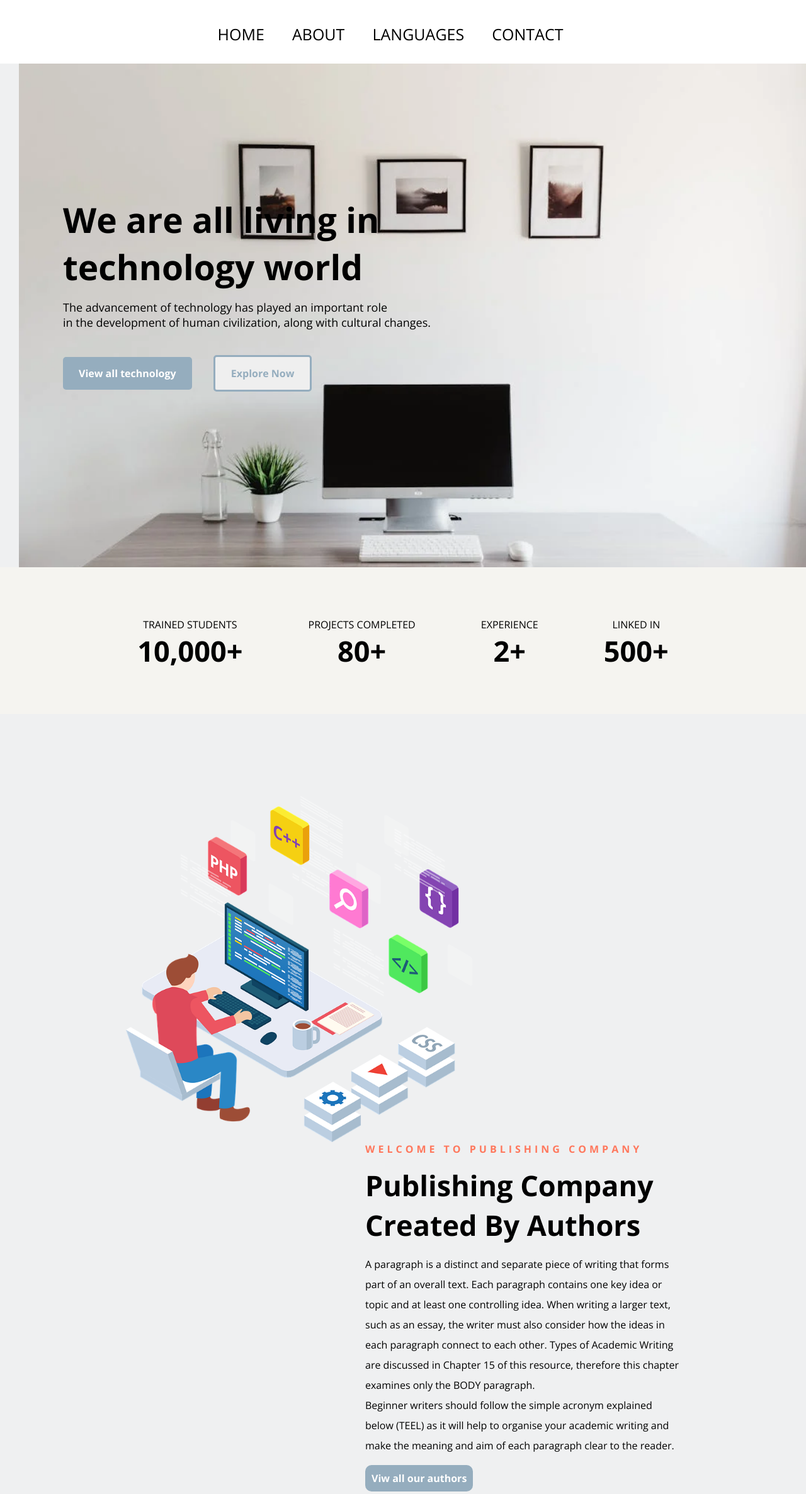
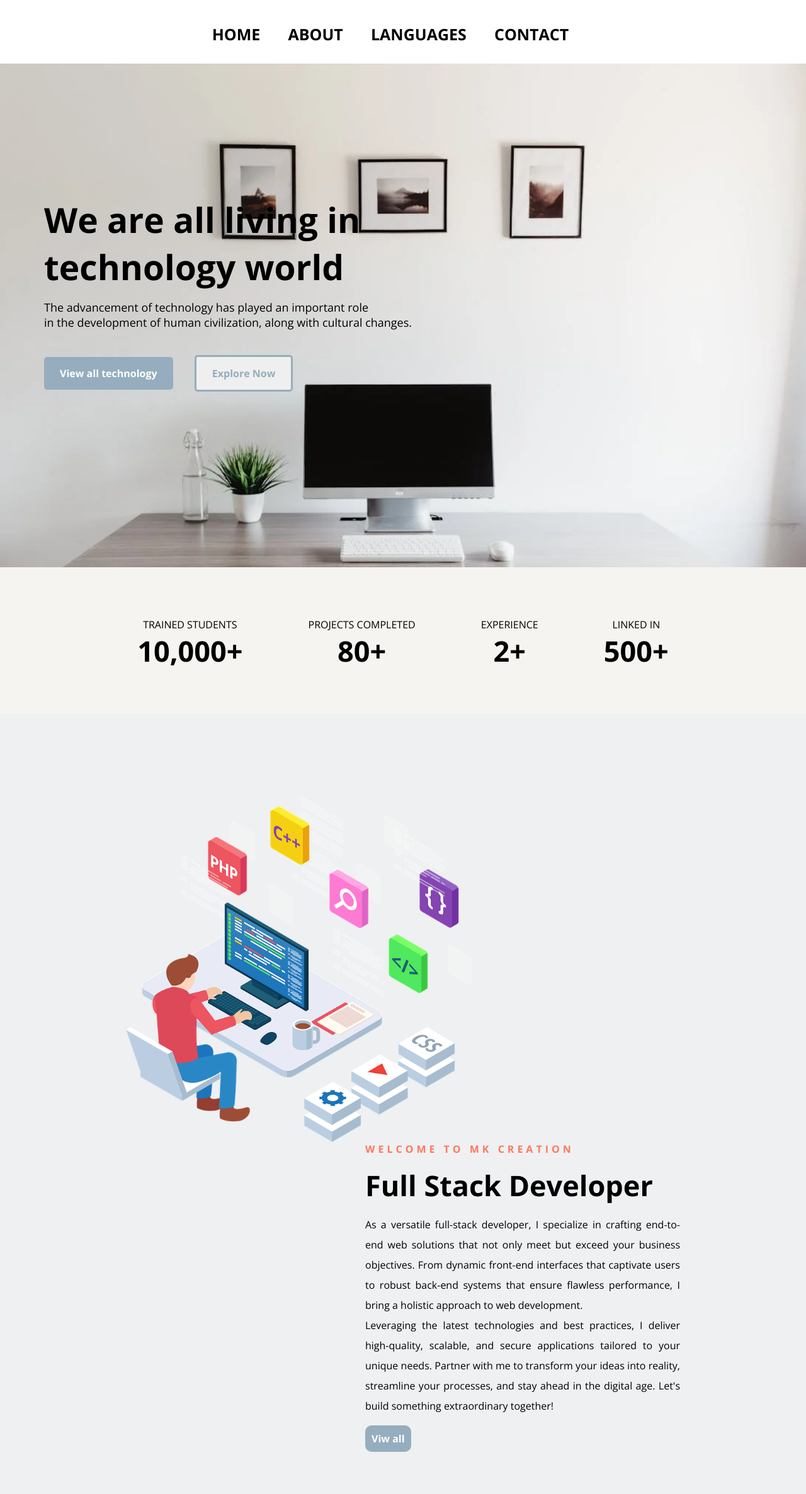
Before and after one commit to muthukumar915/Landing-page, a plain HTML site: page index.html in a window 1280 px wide. Shown: the part 338-2711 px from the top of the page at 63% size. Drawn offline with nearby package versions, Linux system fonts and the light colour scheme.

Commit message:
fila modify,deleted

```diff
--- a/index.html
+++ b/index.html
@@ -20,7 +20,7 @@
             <i class="fa-brands fa-instagram"></i>
         </div>
         <div class="logo">
-            <img src="Black & Blue Minimalist Modern Initial Font Logo.png">
+            <img src="logo.png">
         </div>
         <div class="search-input">
             <input type="search"/>
@@ -74,11 +74,10 @@
 
     <img src="dev.png" alt="my image"/>
     <div class="section-3-content">
-        <span>WELCOME TO PUBLISHING COMPANY</span>
-        <h2>Publishing Company Created By Authors</h2>
-        <p>A paragraph is a distinct and separate piece of writing that forms part of an overall text. Each paragraph contains one key idea or topic and at least one controlling idea. When writing a larger text, such as an essay, the writer must also consider how the ideas in each paragraph connect to each other. Types of Academic Writing are discussed in Chapter 15 of this resource, therefore this chapter examines only the BODY paragraph.<br>
-            Beginner writers should follow the simple acronym explained below (TEEL) as it will help to organise your academic writing and make the meaning and aim of each paragraph clear to the reader.</p>
-        <button>Viw all our authors</button>
+        <span>WELCOME TO MK CREATION</span>
+        <h2>Full Stack Developer</h2>
+        <p> As a versatile full-stack developer, I specialize in crafting end-to-end web solutions that not only meet but exceed your business objectives. From dynamic front-end interfaces that captivate users to robust back-end systems that ensure flawless performance, I bring a holistic approach to web development. <br>Leveraging the latest technologies and best practices, I deliver high-quality, scalable, and secure applications tailored to your unique needs. Partner with me to transform your ideas into reality, streamline your processes, and stay ahead in the digital age. Let's build something extraordinary together!</p>
+       <a href="#section-4" ><button>Viw all </button></a>
     </div>
  </section>
 
@@ -104,7 +103,7 @@
             </div>
         </div>
         <div class="lan-div">
-            <img src="js1.png" alt="JavaScript">
+            <img src="js.png" alt="JavaScript">
             <div class="lan-content">
                 <span>$35.00</span>
                 <h3>JavaScript</h3>
--- a/style.css
+++ b/style.css
@@ -87,22 +87,23 @@ nav a{
     text-decoration: none;
     color: black;
     font-size: 25px;
+    font-weight: bold;
     margin-right: 40px;
     text-transform: uppercase;
     /* justify-content: center; */
 /* align-items: center; */
 }
-nav a{
-
+nav a:hover{
+    color: rgb(0, 191, 255);
 }
 
 /* section 1 style */
 .section-1{
  position: relative;
- left: 30px;
+ /* left: 30px; */
  /* right: 30px; */
     padding: 70px;
-    background-image: url(tech6.webp);
+    background-image: url(bg.webp);
     background-repeat: no-repeat;
     height: 100vh;
     /* width: 100%; */
@@ -185,6 +186,7 @@ font-size: 16px;
 .section-3-content p{
     line-height: 2;
     margin-bottom: 15px;
+    text-align: justify;
 }
 .section-3-content button{
     padding: 10px;
@@ -213,6 +215,7 @@ text-align: center;
 .section-4 h2{
     font-size: 47px;
 }
+
 .section-4 .lan-main{
 width: 100%;
 margin-top: 50px;
@@ -228,6 +231,7 @@ margin-right: 30px;
     width: 240px;
     height: 300px;
     float: left;
+    cursor: pointer;
 }
 .section-4  .lan-div .lan-content{
     float: right;
```
Also changed, not shown: Fullstack.jpg (deleted), Javascript.png (deleted), bg.webp (renamed from tech6.webp), fsd1.png (deleted), js.png (renamed from js1.png), js.webp (deleted), logo.png (renamed from Black & Blue Minimalist Modern Initial Font Logo.png), myphoto.jpeg (deleted), nodejs.png (deleted), tech.png (deleted), tech1.avif (deleted), tech2.avif (deleted), tech3.jpg (deleted), tech4.jpg (deleted), 1 more files.
